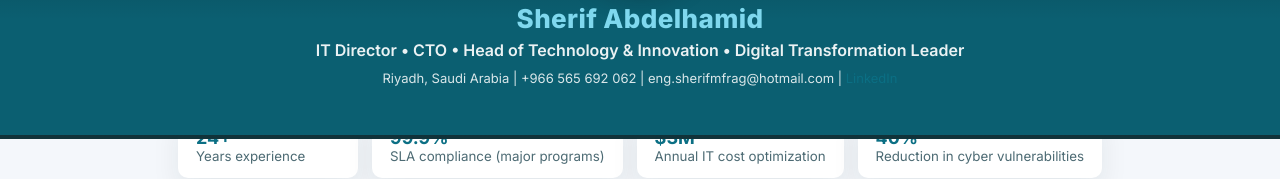
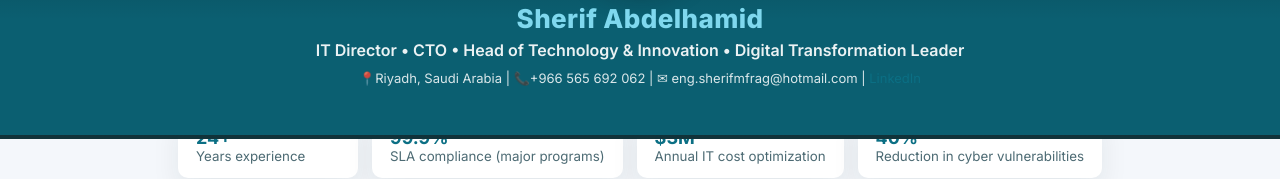
Before and after one commit to Sherifmfarag/sherif-portfolio, a plain HTML site: page index.html in a window 1280 px wide. Shown: the part 195-374 px from the top of the page. Drawn offline with Linux system fonts and the light colour scheme.

Commit message:
Update index.html

```diff
--- a/index.html
+++ b/index.html
@@ -109,7 +109,7 @@
       </div>
       <h1>Sherif Abdelhamid</h1>
       <p class="head-sub">IT Director • CTO • Head of Technology & Innovation • Digital Transformation Leader</p>
-      <p class="contact">Riyadh, Saudi Arabia | +966 565 692 062 | eng.sherifmfrag@hotmail.com | <a href="https://linkedin.com/in/sherif-mohamed-farag-43109520" target="_blank">LinkedIn</a></p>
+      <p class="contact"> 📍Riyadh, Saudi Arabia | 📞+966 565 692 062 |  ✉ eng.sherifmfrag@hotmail.com | <a href=" 🔗 https://linkedin.com/in/sherif-mohamed-farag-43109520" target="_blank">LinkedIn</a></p>
     </div>
   </header>
 
```
